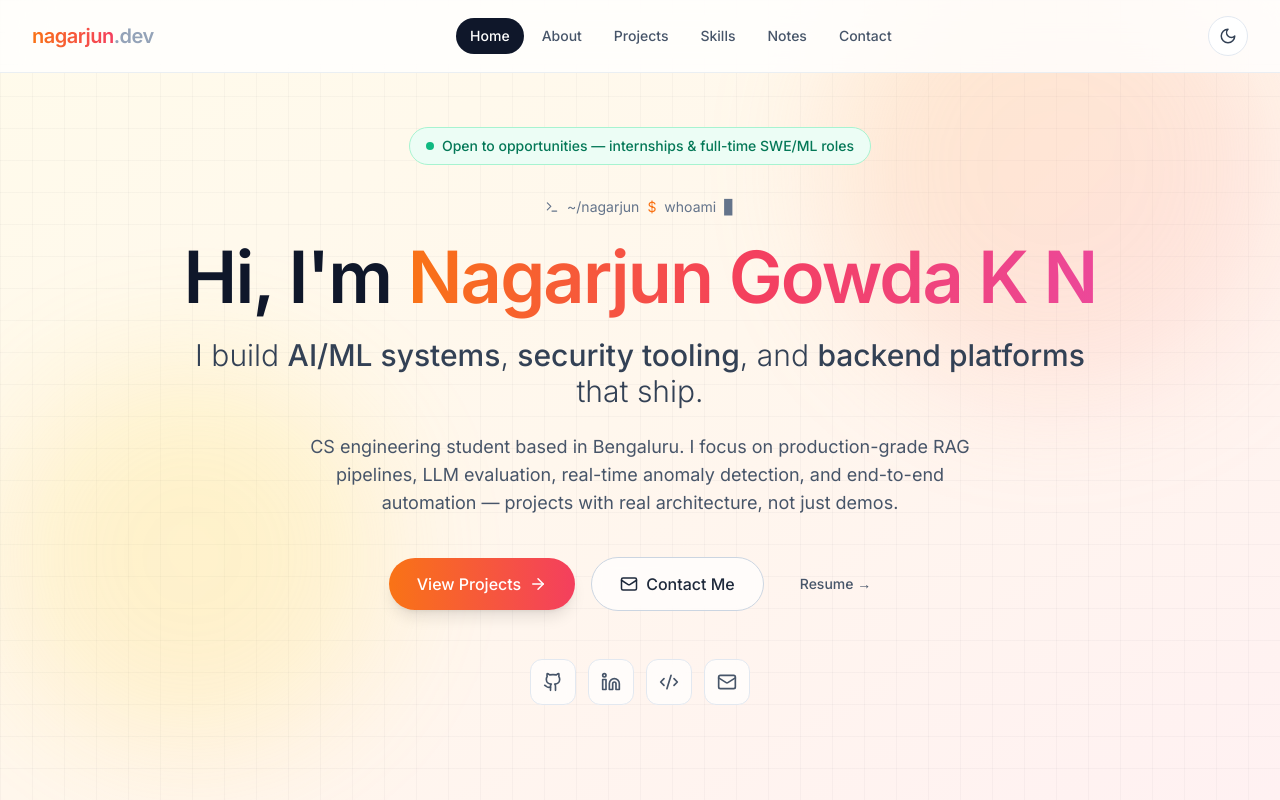
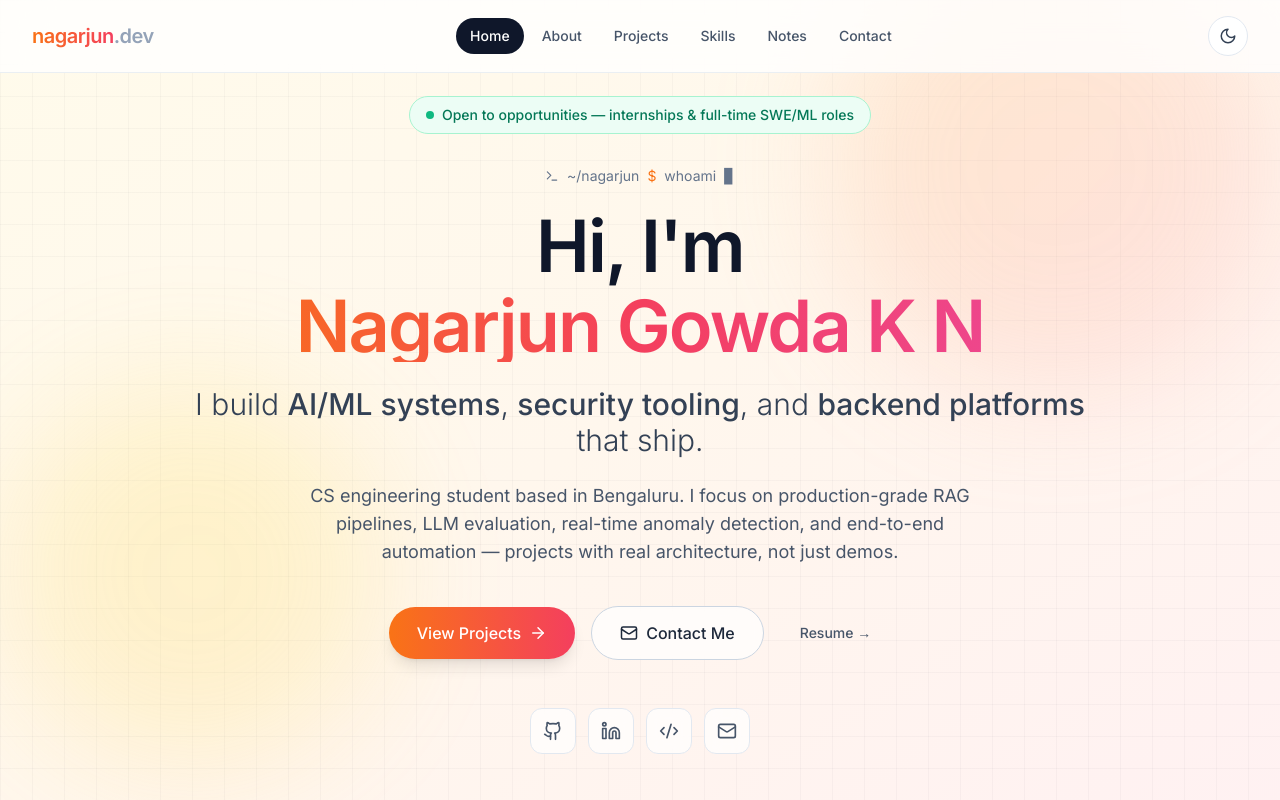
Before and after one commit to nagarjungowdakn13/Nagarjun-Portfolio, a React (Vite) app: page / in a window 1280 px wide. Shown: the top 800 px of the page. Built offline with nearby package versions, Linux system fonts and the light colour scheme.

Commit message:
Show full name in hero

```diff
--- a/src/components/Hero.tsx
+++ b/src/components/Hero.tsx
@@ -84,9 +84,9 @@ export default function Hero({ darkMode }: HeroProps) {
               darkMode ? 'text-white' : 'text-slate-900'
             }`}
           >
-            Hi, I'm{' '}
+            <span className="block">Hi, I'm</span>
             <span
-              className={`bg-gradient-to-r ${
+              className={`block mt-2 bg-gradient-to-r ${
                 darkMode ? 'from-purple-400 via-pink-400 to-orange-400' : 'from-orange-500 via-rose-500 to-pink-500'
               } bg-clip-text text-transparent`}
             >
```
